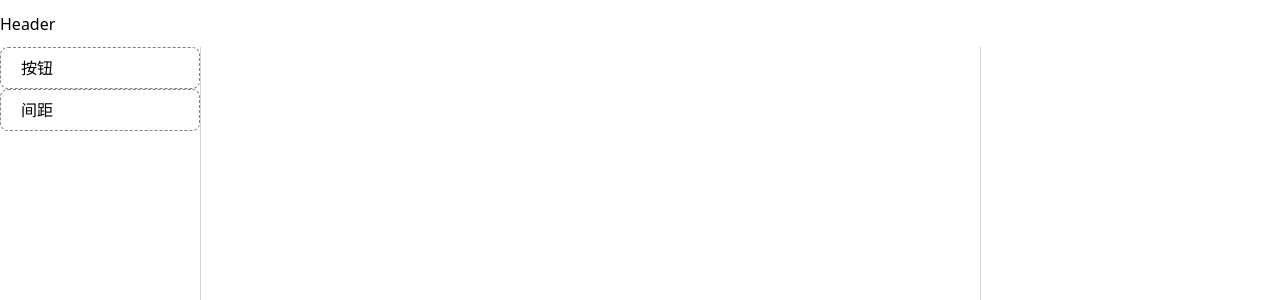
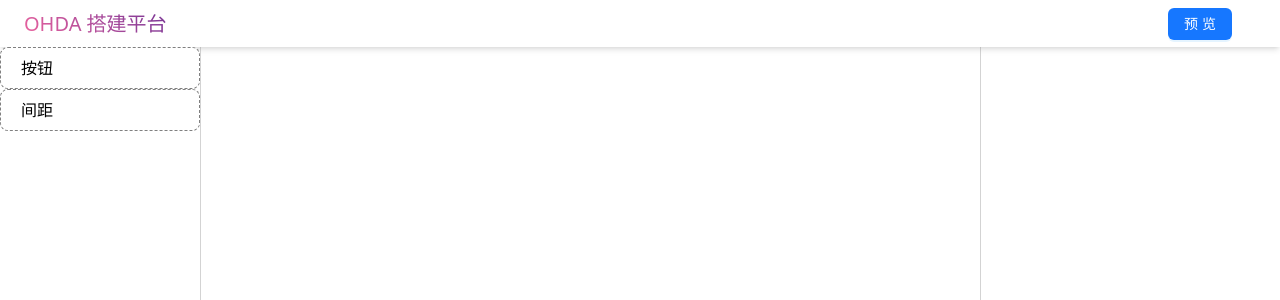
Before and after one commit to Lxhouse/ohda, a React (Vite) app: page / in a window 1280 px wide. Shown: the top 300 px of the page. Built offline with nearby package versions, Linux system fonts and the light colour scheme.

Commit message:
feat: 美化头部

```diff
--- a/src/editor/components/space/index.tsx
+++ b/src/editor/components/space/index.tsx
@@ -10,7 +10,6 @@ interface IProps {
 }
 
 const Space: React.FC<IProps> = (props) => {
-  console.log(123321, { props });
   const { id, children } = props || {};
   const [{ canDrop }, drop] = useDrop(() => ({
     accept: [ItemType.Space, ItemType.Button],
--- a/src/editor/layouts/header/index.tsx
+++ b/src/editor/layouts/header/index.tsx
@@ -1,6 +1,56 @@
-import React from 'react';
+import { Button, Space } from 'antd';
+import { useComponents } from '@/editor/stores/components';
+
 const Header: React.FC = () => {
-  return <div>Header</div>;
+  const { mode, setMode, setCurComponentId } = useComponents();
+
+  return (
+    <div className="h-[100%] w-[100%]">
+      <div className="flex justify-between px-[24px] items-center   h-[100%]">
+        <div
+          className="flex justify-center items-center font-medium h-[100%] text-xl"
+          style={
+            {
+              backgroundImage:
+                'linear-gradient(45deg, lab(63 59.32 -1.47), lab(33 42.09 -43.19))',
+              backgroundClip: 'text',
+              WebkitBackgroundClip: 'text',
+              color: 'transparent',
+              transition:
+                'lab(63 59.32 -1.47) 0.2s ease-out, lab(33 42.09 -43.19) 0.2s ease-in-out',
+            } as React.CSSProperties
+          }
+        >
+          OHDA 搭建平台
+        </div>
+        <div className="flex flex-1 justify-end px-[24px]">
+          <Space className="flex-1 flex justify-end">
+            {mode === 'edit' && (
+              <Button
+                onClick={() => {
+                  setMode('preview');
+                  setCurComponentId('');
+                }}
+                type="primary"
+              >
+                预览
+              </Button>
+            )}
+            {mode === 'preview' && (
+              <Button
+                onClick={() => {
+                  setMode('edit');
+                }}
+                type="primary"
+              >
+                退出预览
+              </Button>
+            )}
+          </Space>
+        </div>
+      </div>
+    </div>
+  );
 };
 
 export default Header;
--- a/src/editor/layouts/index.tsx
+++ b/src/editor/layouts/index.tsx
@@ -10,7 +10,7 @@ import Setting from './setting';
 const Layout: React.FC = () => {
   return (
     <div className="h-[100vh] flex flex-col">
-      <div className="h-[50px] flex items-center ">
+      <div className="h-[50px] flex items-center shadow-md">
         <Header />
       </div>
       <Allotment>
--- a/src/editor/stores/components.ts
+++ b/src/editor/stores/components.ts
@@ -5,6 +5,7 @@ interface State {
   components: IComponent[];
   curComponentId?: string;
   curComponent: IComponent | null;
+  mode: 'edit' | 'preview';
 }
 
 interface Action {
@@ -23,9 +24,11 @@ interface Action {
     componentId: string,
     props: Record<string, any>
   ) => void;
+  setMode: (mode: State['mode']) => void;
 }
 
 export const useComponents = create<State & Action>((set) => ({
+  mode: 'edit',
   components: [],
   curComponent: null,
   addComponent: (component, parentId) => {
@@ -65,4 +68,7 @@ export const useComponents = create<State & Action>((set) => ({
       return { components: [...state.components] };
     });
   },
+  setMode: (mode) => {
+    set({ mode });
+  },
 }));
```
